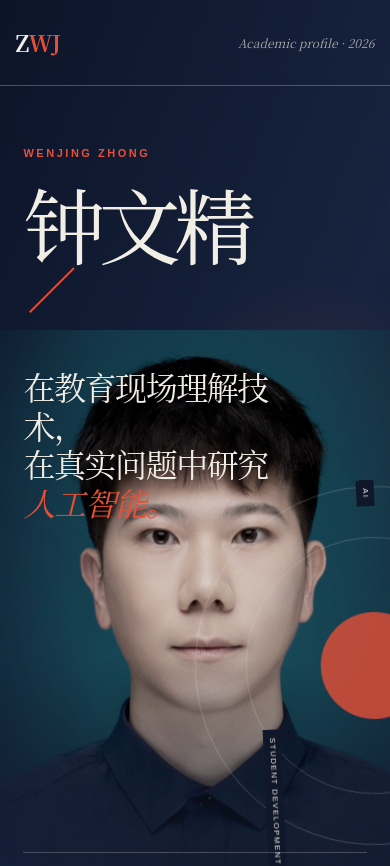
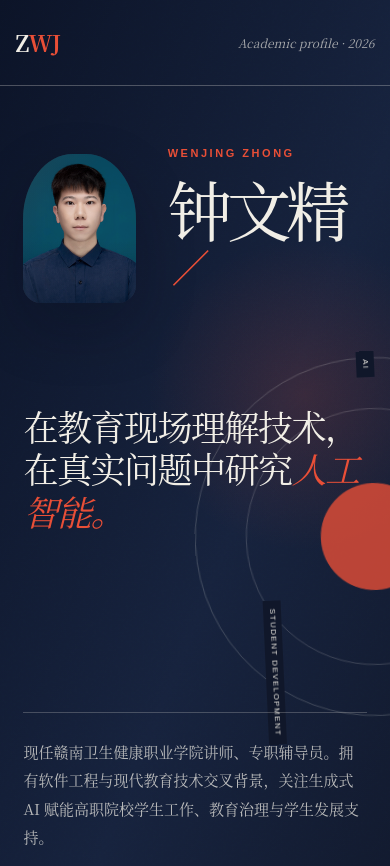
Before and after one commit to Shawn-ZWJ/academic-homepage, a Next.js app: page / in a window 390 px wide. Shown: the top 866 px of the page. Built offline with nearby package versions, Linux system fonts and the light colour scheme.

Commit message:
Reframe hero portrait as editorial inset

```diff
--- a/app/globals.css
+++ b/app/globals.css
@@ -144,29 +144,16 @@ a {
 
 .hero-portrait {
   position: absolute;
-  z-index: 1;
-  top: 76px;
-  right: -2vw;
-  bottom: 0;
-  width: min(48vw, 680px);
-  height: auto;
-  min-height: 0;
+  z-index: 3;
+  top: 164px;
+  left: 7vw;
+  width: clamp(156px, 14vw, 214px);
+  aspect-ratio: 0.76;
   margin: 0;
   overflow: hidden;
-  background: transparent;
-  opacity: 0.9;
-  -webkit-mask-image: radial-gradient(
-    ellipse 72% 76% at 59% 40%,
-    #000 48%,
-    rgba(0, 0, 0, 0.82) 66%,
-    transparent 100%
-  );
-  mask-image: radial-gradient(
-    ellipse 72% 76% at 59% 40%,
-    #000 48%,
-    rgba(0, 0, 0, 0.82) 66%,
-    transparent 100%
-  );
+  border-radius: 44% 44% 18px 18px;
+  background: rgba(241, 238, 230, 0.08);
+  box-shadow: 0 24px 60px rgba(3, 8, 19, 0.24);
 }
 
 .hero-portrait::after {
@@ -174,8 +161,8 @@ a {
   inset: 0;
   pointer-events: none;
   background:
-    linear-gradient(to left, transparent 54%, rgba(16, 23, 42, 0.76) 100%),
-    linear-gradient(to top, rgba(16, 23, 42, 0.96), transparent 38%);
+    linear-gradient(to top, rgba(12, 20, 40, 0.28), transparent 42%),
+    linear-gradient(125deg, rgba(233, 79, 55, 0.08), transparent 38%);
   content: "";
 }
 
@@ -183,8 +170,8 @@ a {
   width: 100%;
   height: 100%;
   object-fit: cover;
-  object-position: center 20%;
-  filter: saturate(0.56) contrast(1.06) brightness(0.88);
+  object-position: center 18%;
+  filter: saturate(0.82) contrast(1.03) brightness(0.94);
   transition: transform 700ms cubic-bezier(0.22, 1, 0.36, 1);
 }
 
@@ -209,13 +196,14 @@ a {
 .hero-title {
   position: relative;
   z-index: 3;
-  max-width: 78%;
+  max-width: 70%;
+  margin-left: 18vw;
 }
 
 .hero-title h1 {
   margin: 0;
   font-family: var(--serif);
-  font-size: clamp(96px, 13.5vw, 190px);
+  font-size: clamp(88px, 11.5vw, 168px);
   font-weight: 500;
   letter-spacing: -0.08em;
   line-height: 0.8;
@@ -232,7 +220,7 @@ a {
 
 .hero-statement {
   max-width: 760px;
-  margin: 54px 0 0 16vw;
+  margin: 66px 0 0 7vw;
   font-family: var(--serif);
   font-size: clamp(31px, 3.8vw, 58px);
   letter-spacing: -0.045em;
@@ -281,7 +269,7 @@ a {
 
 .orbit {
   position: absolute;
-  z-index: 2;
+  z-index: 1;
   top: 26%;
   right: -3vw;
   width: 30vw;
@@ -922,22 +910,24 @@ footer a {
   }
 
   .hero-title h1 {
-    font-size: clamp(82px, 19vw, 145px);
+    font-size: clamp(76px, 15vw, 125px);
+  }
+
+  .hero-title {
+    max-width: 72%;
+    margin-left: 22vw;
   }
 
   .hero-statement {
-    max-width: 58vw;
-    margin: 46px 0 0;
+    max-width: 66vw;
+    margin: 64px 0 0 -8vw;
     font-size: clamp(32px, 6.6vw, 52px);
   }
 
   .hero-portrait {
-    top: 76px;
-    right: -9vw;
-    bottom: 80px;
-    width: 62vw;
-    height: auto;
-    min-height: 0;
+    top: 164px;
+    left: 6vw;
+    width: clamp(142px, 19vw, 178px);
   }
 
   .hero-footer {
@@ -1018,53 +1008,45 @@ footer a {
   }
 
   .hero {
-    min-height: 1080px;
+    min-height: 940px;
   }
 
   .hero-kicker {
     display: none;
   }
 
+  .hero-title {
+    max-width: 62%;
+    margin-left: 37vw;
+  }
+
   .hero-title h1 {
-    margin-top: 28px;
+    margin-top: 12px;
+    font-size: clamp(56px, 16.5vw, 88px);
+    line-height: 0.9;
   }
 
   .hero-statement {
-    max-width: 100%;
-    margin-left: 0;
+    width: 88vw;
+    max-width: none;
+    margin: 110px 0 0 -37vw;
+    font-size: clamp(32px, 9vw, 45px);
   }
 
   .hero-portrait {
-    top: 330px;
-    right: -18vw;
-    bottom: auto;
-    width: 132vw;
-    height: 600px;
-    opacity: 0.82;
-    -webkit-mask-image: radial-gradient(
-      ellipse 60% 74% at 52% 40%,
-      #000 48%,
-      rgba(0, 0, 0, 0.78) 68%,
-      transparent 100%
-    );
-    mask-image: radial-gradient(
-      ellipse 60% 74% at 52% 40%,
-      #000 48%,
-      rgba(0, 0, 0, 0.78) 68%,
-      transparent 100%
-    );
+    top: 154px;
+    left: 6vw;
+    width: 29vw;
+    min-width: 112px;
+    max-width: 148px;
+    height: auto;
+    opacity: 1;
   }
 
   .hero-portrait::after {
     background:
-      linear-gradient(to top, rgba(16, 23, 42, 0.98), transparent 45%),
-      linear-gradient(
-        to right,
-        rgba(16, 23, 42, 0.52),
-        transparent 30%,
-        transparent 72%,
-        rgba(16, 23, 42, 0.42)
-      );
+      linear-gradient(to top, rgba(12, 20, 40, 0.28), transparent 42%),
+      linear-gradient(125deg, rgba(233, 79, 55, 0.08), transparent 38%);
   }
 
   .hero-intro {
@@ -1072,7 +1054,7 @@ footer a {
   }
 
   .orbit {
-    top: 45%;
+    top: 38%;
     right: -42vw;
     width: 92vw;
     height: 92vw;
```
